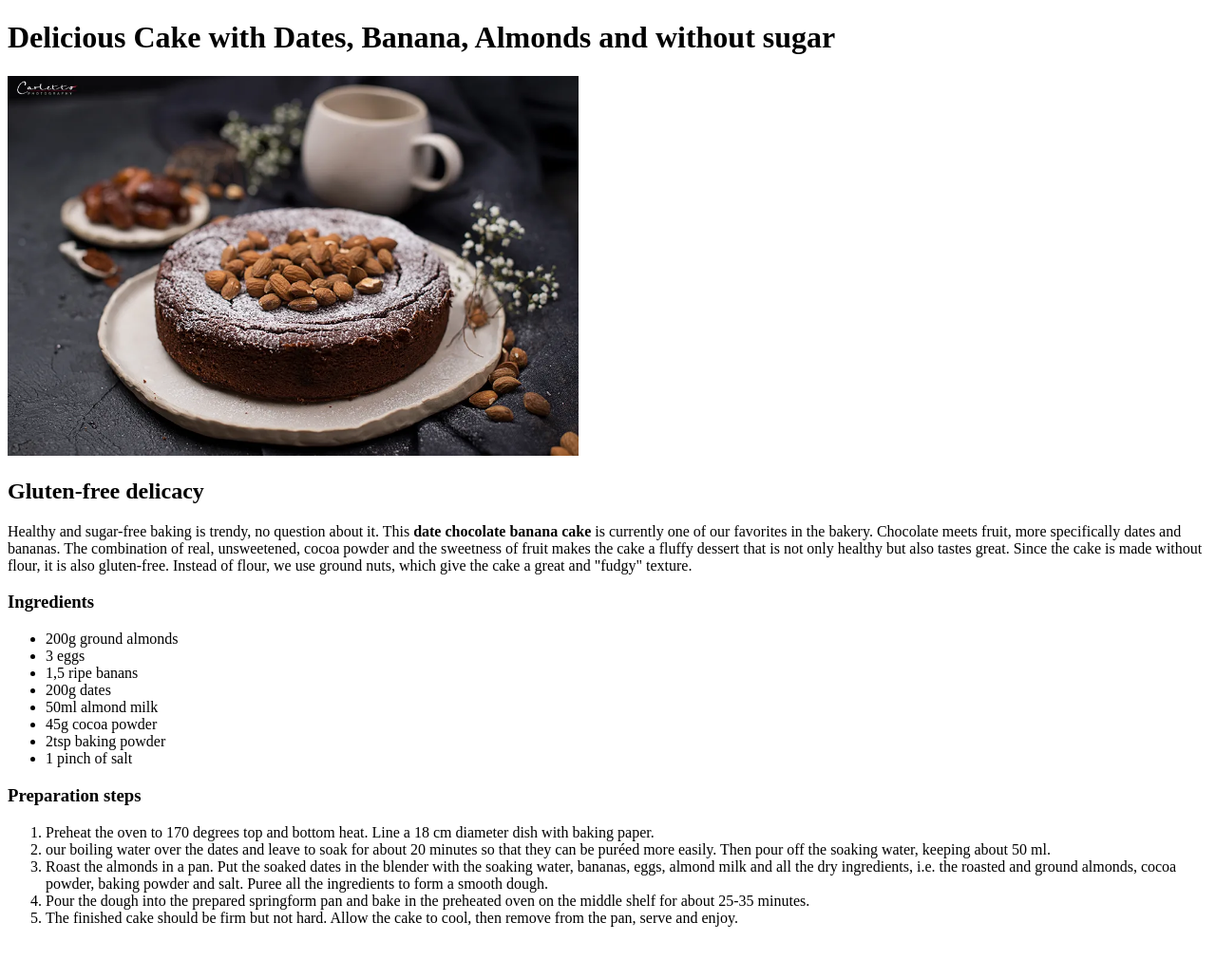
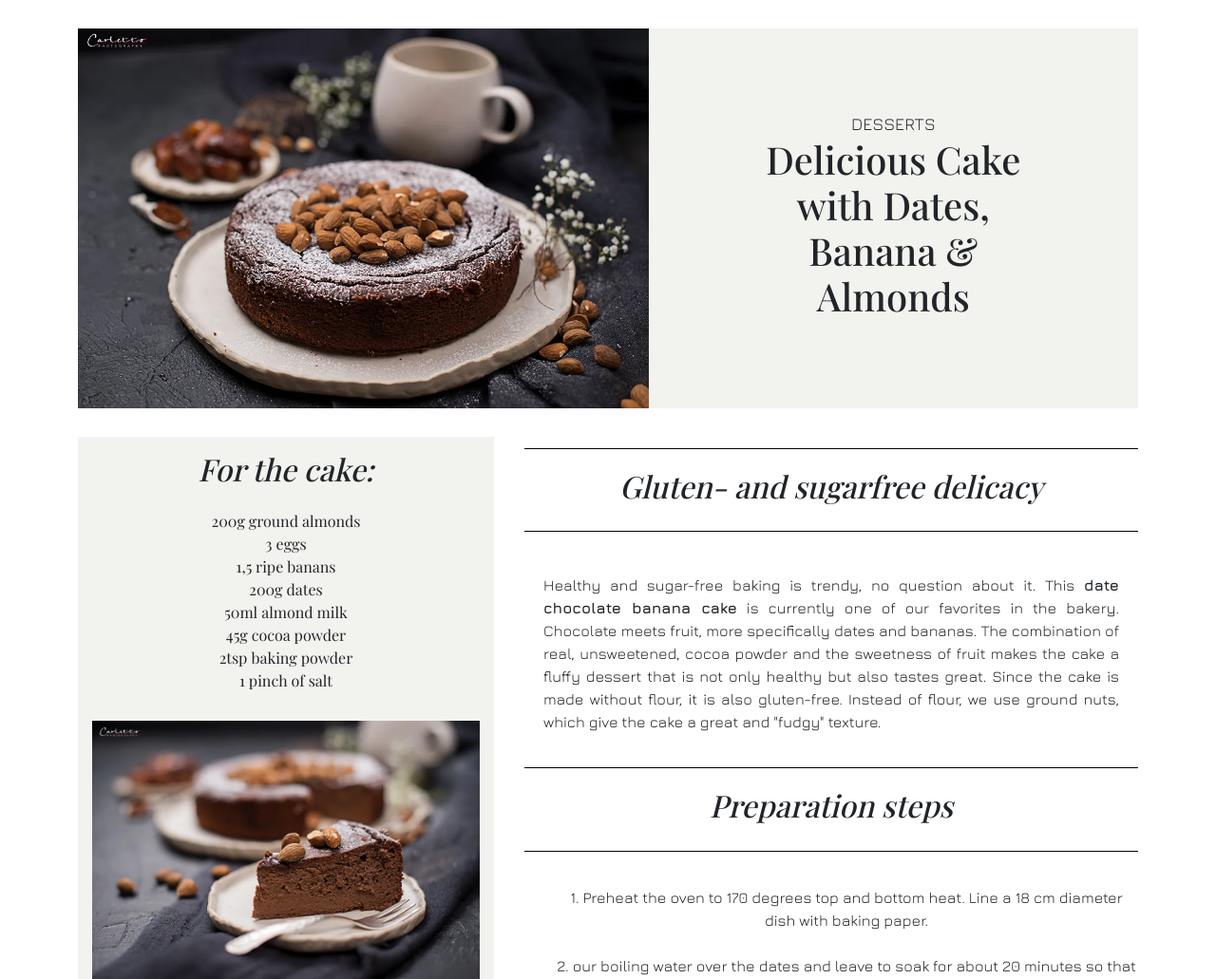
Before and after one commit to verenx/odin-recipes, a plain HTML site: page recipes/date-cake.html in a window 1280 px wide. Shown: the top 1031 px of the page at 95% size. Before the commit the page ends 992 px from the top, so only its background shows below. Drawn offline with nearby package versions, Linux system fonts and the light colour scheme; a web font is replaced by a local one.

Commit message:
feat(cake-recipe): add fonts, boxes, colors, images
- Apply custom fonts, boxes, colors to the cake recipe
- Add images to enhance the visual appeal
- Style updates for other recipes and homepage in future commits

```diff
--- a/recipes/date-cake.html
+++ b/recipes/date-cake.html
@@ -4,26 +4,57 @@
     <meta charset="UTF-8">
     <meta name="viewport" content="width=device-width, initial-scale=1.0">
     <title>Date Cake - Coffee Cake Recipe</title>
+    <link rel="stylesheet" href="../style.css">
+    <link href="https://cdn.jsdelivr.net/npm/bootstrap@5.3.3/dist/css/bootstrap.min.css" rel="stylesheet" integrity="sha384-QWTKZyjpPEjISv5WaRU9OFeRpok6YctnYmDr5pNlyT2bRjXh0JMhjY6hW+ALEwIH" crossorigin="anonymous">
+    <link rel="preconnect" href="https://fonts.googleapis.com">
+    <link rel="preconnect" href="https://fonts.gstatic.com" crossorigin>
+    <link href="https://fonts.googleapis.com/css2?family=Tangerine:wght@400;700&display=swap" rel="stylesheet">
+    <link rel="preconnect" href="https://fonts.googleapis.com">
+<link rel="preconnect" href="https://fonts.gstatic.com" crossorigin>
+<link href="https://fonts.googleapis.com/css2?family=Lora:ital,wght@0,400..700;1,400..700&family=Playfair+Display:ital,wght@0,400..900;1,400..900&family=Tangerine:wght@400;700&display=swap" rel="stylesheet">
+<link rel="preconnect" href="https://fonts.googleapis.com">
+<link rel="preconnect" href="https://fonts.gstatic.com" crossorigin>
+<link href="https://fonts.googleapis.com/css2?family=Jura:wght@300..700&family=Lora:ital,wght@0,400..700;1,400..700&family=Playfair+Display:ital,wght@0,400..900;1,400..900&family=Tangerine:wght@400;700&display=swap" rel="stylesheet">
 </head>
 <body>
-    <h1>Delicious Cake with Dates, Banana, Almonds and without sugar</h1>
-    <img src="../img/cake.webp" alt="Date Chocolate Banana Cake" height="400">
-    <h2>Gluten-free delicacy</h2>
+    <div class="container">
+       <header>
+        <img src="../img/cake.webp" alt="Date Chocolate Banana Cake" height="400">
+    <div class="main-heading">
+        <div class="recipe-category">Desserts</div>
+        <h1 class="recipe-h1">Delicious Cake with Dates, Banana & Almonds</h1>
+    </div>
+</header>
+
+<main>
+    <div class="ingredients">
+        <h2 class="mb-4">For the cake:</h2>
+            <span>200g ground almonds</span>
+            <span>3 eggs</span>
+            <span>1,5 ripe banans</span>
+            <span>200g dates</span>
+            <span>50ml almond milk</span>
+            <span>45g cocoa powder</span>
+            <span>2tsp baking powder</span>
+            <span>1 pinch of salt</span>
+            <div class="recipe-img-grid">
+                <div class="img-1"><img src="../img/cake-5.webp" alt="" width="408px" height="auto"></div>
+            <div class="grid">
+                <div class="img-2"><img src="../img/cake-1.webp" alt="" width="200px" height="auto"></div>
+                <div class="img-3"><img src="../img/cake-2.webp" alt="" width="200px" height="auto"></div>
+                <div class="img-2"><img src="../img/cake-3.webp" alt="" width="200px" height="auto"></div>
+                <div class="img-3"><img src="../img/cake-4.webp" alt="" width="200px" height="auto"></div>
+            </div>
+            </div>
+    </div>
+    <div class="recipe-text">
+    <div class="heading">
+        <h2>Gluten- and sugarfree delicacy</h2>
+    </div>
     <p>Healthy and sugar-free baking is trendy, no question about it. This <strong>date chocolate banana cake</strong> is currently one of our favorites in the bakery. Chocolate meets fruit, more specifically dates and bananas. The combination of real, unsweetened, cocoa powder and the sweetness of fruit makes the cake a fluffy dessert that is not only healthy but also tastes great. Since the cake is made without flour, it is also gluten-free. Instead of flour, we use ground nuts, which give the cake a great and "fudgy" texture.</p>
-<h3>Ingredients</h3>
-<div>
-    <ul>
-        <li>200g ground almonds</li>
-        <li>3 eggs</li>
-        <li>1,5 ripe banans</li>
-        <li>200g dates</li>
-        <li>50ml almond milk</li>
-        <li>45g cocoa powder</li>
-        <li>2tsp baking powder</li>
-        <li>1 pinch of salt</li>
-    </ul>
-    <h3>Preparation steps</h3>
-    <div>
+    <div class="heading">
+        <h2>Preparation steps</h2>
+    </div>
         <ol>
             <li>Preheat the oven to 170 degrees top and bottom heat. Line a 18 cm diameter dish with baking paper. </li>
             <li>our boiling water over the dates and leave to soak for about 20 minutes so that they can be puréed more easily. Then pour off the soaking water, keeping about 50 ml. </li>
@@ -32,6 +63,7 @@
             <li>The finished cake should be firm but not hard. Allow the cake to cool, then remove from the pan, serve and enjoy.</li>
         </ol>
     </div>
+</main>
 </div>
 </body>
 </html>
--- /dev/null
+++ b/style.css
@@ -0,0 +1,123 @@
+*,
+*::before,
+*::after {
+    box-sizing: border-box;
+}
+
+* {
+    margin: 0;
+    padding: 0;
+    font-family: 'Jura', 'Geneva', 'Tahoma', 'sans-serif';
+    text-align: center;
+}
+
+
+.container {
+    width: 1000px;
+    display: block;
+    margin: 30px auto;
+}
+
+header {
+    display: flex;
+    background-color: #F2F3EE;
+}
+
+.heading {
+    border-top: 1px solid black;
+    border-bottom: 1px solid black;
+    padding: 20px;
+    margin-bottom: 24px;
+    margin-top: 12px;
+}
+
+h1 {
+    font-size: 52px;
+    font-family: 'Playfair Display', serif;
+}
+
+h1.recipe-h1 {
+    width: 60%;
+}
+
+h2 {
+    font-size: 42px;
+    font-family: 'Playfair Display', serif;
+    font-weight: 400;
+    font-style: italic;
+}
+
+p {
+    padding: 20px;
+    line-height: 1.5;
+    text-align: justify;
+}
+
+
+main {
+    margin-top: 30px;
+    display: grid;
+    grid-template-columns: 1fr 2fr;
+    gap: 32px;
+}
+
+
+.main-heading {
+    display: flex;                 /* Enable Flexbox */
+    justify-content: center;        /* Center horizontally */
+    align-items: center;            /* Center vertically */
+    flex-direction: column;
+}
+
+.recipe-category {
+    text-transform: uppercase;
+    font-size: 18px;
+}
+
+.ingredients {
+    padding: 15px;
+    display: inline-block;
+    width: 100%;
+    height: 100%;
+    background-color: #F2F3EE;
+}
+
+.ingredients span {
+    display: block;
+    font-family: 'Playfair Display', serif;
+}
+
+.recipe-img-grid {
+    margin-top: 30px;
+}
+
+.img-1 {
+    margin-bottom: 5px;
+}
+
+.grid {
+    display: grid;
+    grid-template-columns: 1fr 1fr;
+    grid-gap: 5px;
+}
+
+ul {
+    list-style: none;
+}
+
+ol li,
+ul li {
+    list-style-position: inside;
+    padding: 12px 0;
+}
+
+li a {
+    line-height: 2;
+    color: #004182;
+    font-size: 18px;
+}
+
+li a:hover {
+    cursor: pointer;
+    font-size: 18.5px;
+}
```
Also changed, not shown: index.html (+27 -11 lines), recipes/pasta.html (+1 -0 lines), recipes/shakshuka.html (+1 -0 lines), img/cake-1.webp (added), img/cake-2.webp (added), img/cake-3.webp (added), img/cake-4.webp (added), img/cake-5.webp (added).
